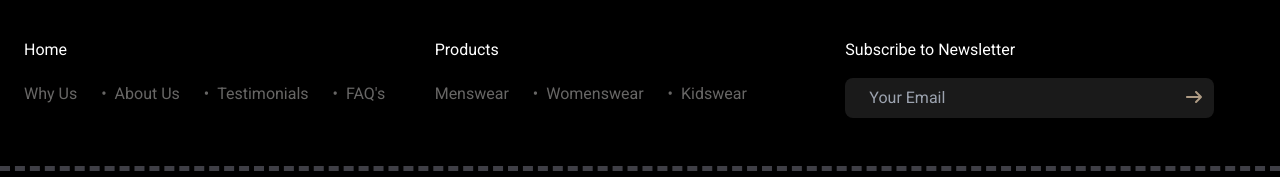
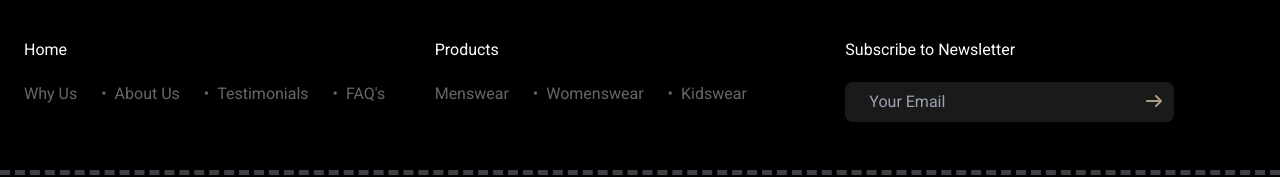
Before and after one commit to Medo971808/Markly, a Nuxt app: page / in a window 1280 px wide. Shown: the part 6894-7071 px from the top of the page. Built offline with nearby package versions, Linux system fonts and the light colour scheme.

Commit message:
Finish Home Page

```diff
--- a/app/components/Footer/End.vue
+++ b/app/components/Footer/End.vue
@@ -84,9 +84,9 @@
             </section>
             <section class="mt-10 md:mt-0">
                 <p>Subscribe to Newsletter</p>
-                <section class="flex items-center mt-2">
-                    <input type="text" placeholder="Your Email" class="w-[80%] mt-2 h-10 bg-[#1A1A1A] rounded-l-lg px-6">
-                    <button class="bg-[#1A1A1A] hover:bg-[#4A4A4A] h-10 mt-2 w-10 rounded-r-lg">
+                <section class="flex items-center mt-5 bg-[#1A1A1A] w-[80%] h-10 rounded-lg">
+                    <input type="email" placeholder="Your Email" class="h-full w-[90%] bg-[#1A1A1A] px-6 outline-none rounded-l-lg" />
+                    <button class="bg-[#1A1A1A] hover:bg-[#4A4A4A] h-full w-10 rounded-r-lg">
                         <FontAwesomeIcon :icon="['fas', 'arrow-right']" class="text-[#AE9B84]" />
                     </button>
                 </section>
```
